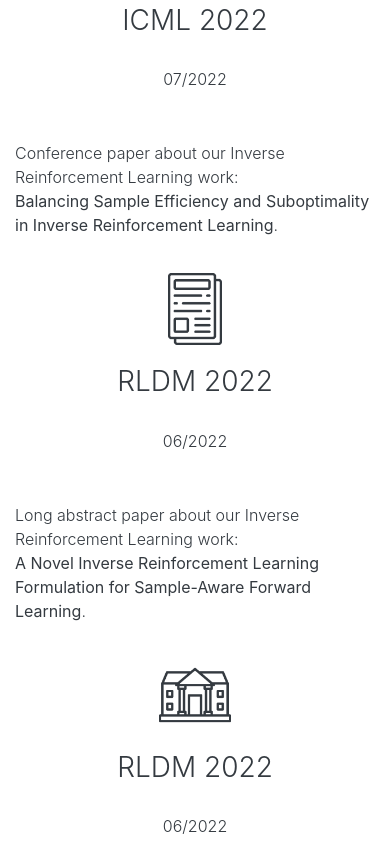
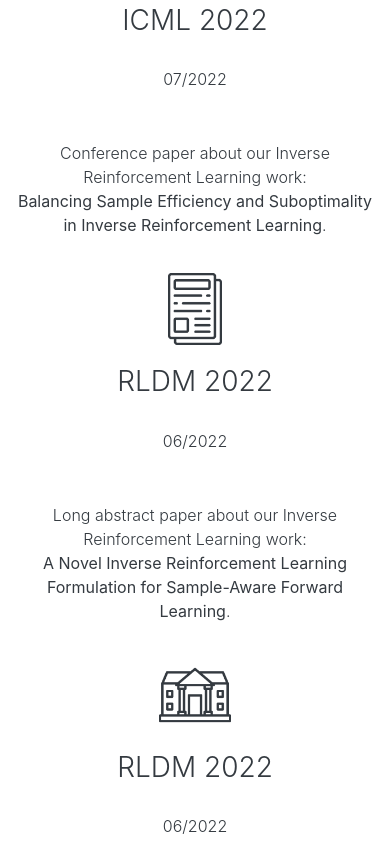
Before and after one commit to AngeloDamiani/angelodam.github.io, a plain HTML site: page index.html in a window 390 px wide. Shown: the part 1621-2484 px from the top of the page. Drawn offline with nearby package versions, Linux system fonts and the light colour scheme.

Commit message:
ICML2022

```diff
--- a/index.css
+++ b/index.css
@@ -240,6 +240,9 @@ p{
     .episode{
         grid-template-columns: 0ch auto;
     }
+    .last-activity-descr{
+        text-align: center;
+    }
 }
 
 @media (max-width: 576px) {
```
